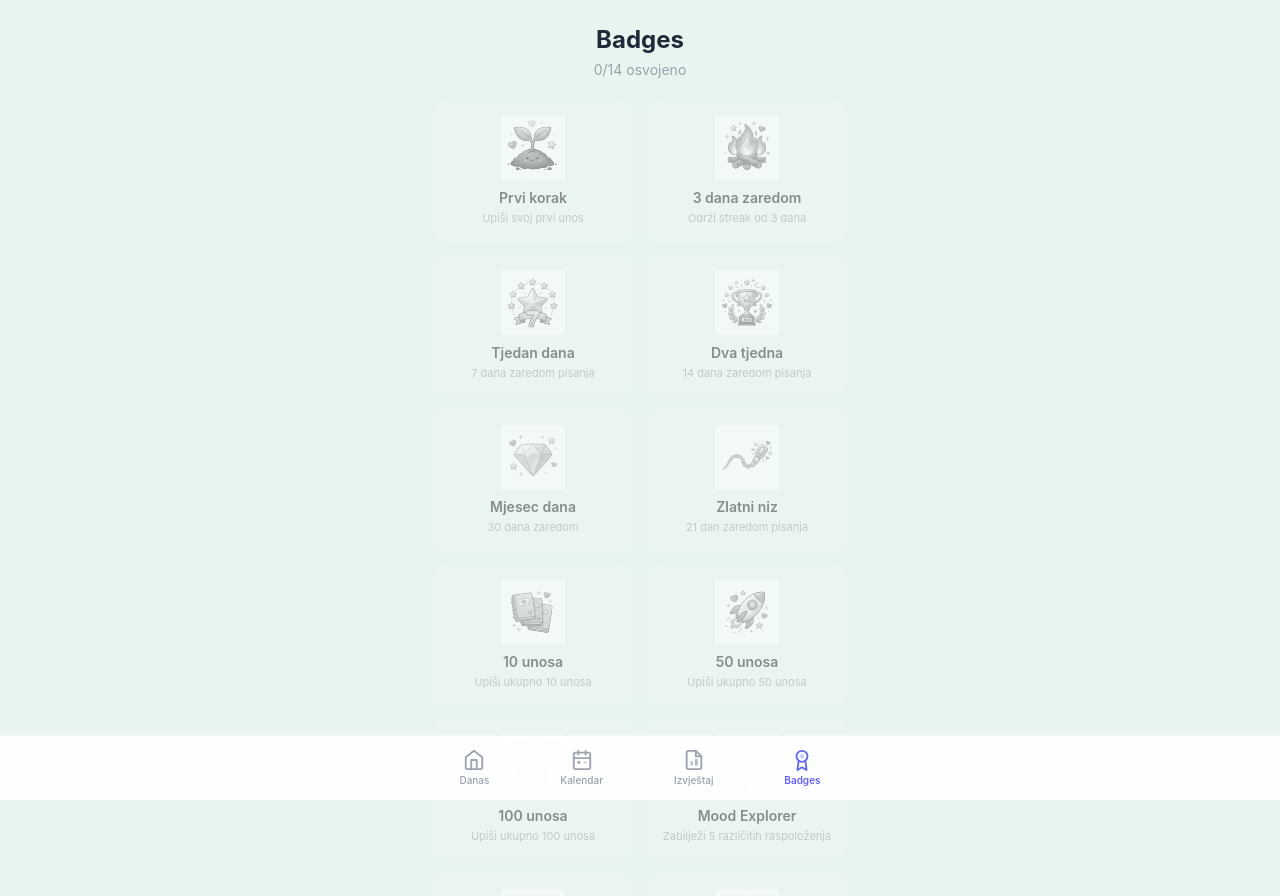
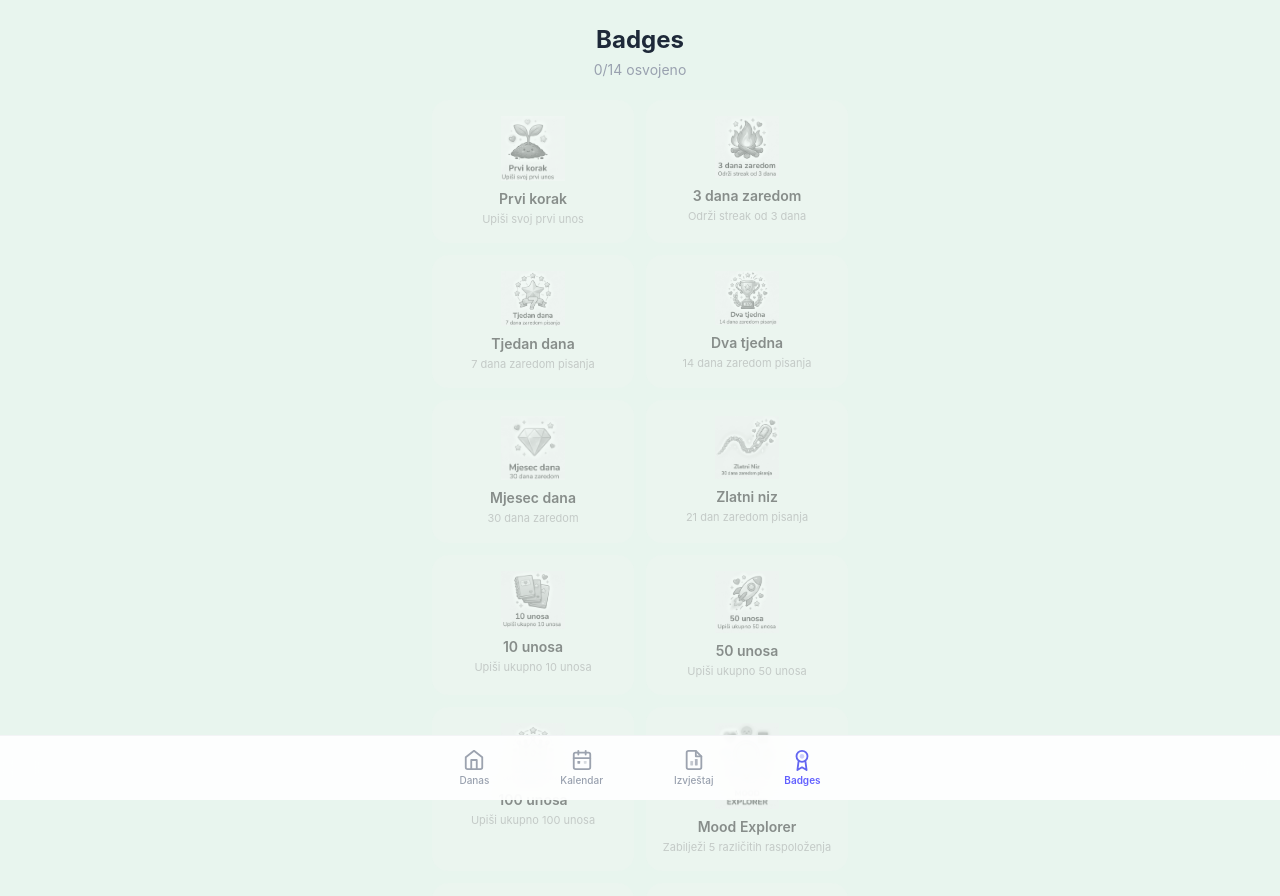
Before and after one commit to exotickarlo23/MOOD-MAP, a Next.js app: page /badges in a window 1280 px wide. Shown: the top 896 px of the page. Built offline with nearby package versions, Linux system fonts and the light colour scheme.

Commit message:
Fix badge paths to use updated PNGs from /public root (no background)
The user replaced all badge images in /public/ with new transparent
versions. Updated all icon paths to point to /public/ root files
instead of /public/BADGES/.

https://claude.ai/code/session_0175opRRmjmWENJ3ejWnAe59

```diff
--- a/src/app/badges/page.tsx
+++ b/src/app/badges/page.tsx
@@ -75,85 +75,85 @@ export default function BadgesPage() {
 
     setBadges([
       {
-        icon: '/BADGES/PRVI%20KORAK.png',
+        icon: '/prvi%20korak%20badge.png',
         title: 'Prvi korak',
         description: 'Upiši svoj prvi unos',
         earned: total >= 1,
       },
       {
-        icon: '/BADGES/3%20DANA.png',
+        icon: '/tri%20dana%20za%20redo%20mbadge.png',
         title: '3 dana zaredom',
         description: 'Održi streak od 3 dana',
         earned: longestStreak >= 3,
       },
       {
-        icon: '/BADGES/TJEDAN%20DANA.png',
+        icon: '/7%20daba%20za%20redo%20mbadge.png',
         title: 'Tjedan dana',
         description: '7 dana zaredom pisanja',
         earned: longestStreak >= 7,
       },
       {
-        icon: '/BADGES/DVA%20TJEDNA.png',
+        icon: '/dva%20tjedna%20za%20redom%20badge.png',
         title: 'Dva tjedna',
         description: '14 dana zaredom pisanja',
         earned: longestStreak >= 14,
       },
       {
-        icon: '/BADGES/MJESEC%20DANA.png',
+        icon: '/mjesec%20dana%20za%20redom%20badge.png',
         title: 'Mjesec dana',
         description: '30 dana zaredom',
         earned: longestStreak >= 30,
       },
       {
-        icon: '/BADGES/ZLATNI%20NIZ.png',
+        icon: '/zlatni%20niz%20badge.png',
         title: 'Zlatni niz',
         description: '21 dan zaredom pisanja',
         earned: longestStreak >= 21,
       },
       {
-        icon: '/BADGES/10%20UNOSA.png',
+        icon: '/10%20unosa%20badge.png',
         title: '10 unosa',
         description: 'Upiši ukupno 10 unosa',
         earned: total >= 10,
       },
       {
-        icon: '/BADGES/50%20UNOSA.png',
+        icon: '/50%20unosa%20badge.png',
         title: '50 unosa',
         description: 'Upiši ukupno 50 unosa',
         earned: total >= 50,
       },
       {
-        icon: '/BADGES/100%20UNOSA.png',
+        icon: '/100%20unosa%20badge.png',
         title: '100 unosa',
         description: 'Upiši ukupno 100 unosa',
         earned: total >= 100,
       },
       {
-        icon: '/BADGES/MOOD%20EXPLORER.png',
+        icon: '/mood%20explorer%20badge.png',
         title: 'Mood Explorer',
         description: 'Zabilježi 5 različitih raspoloženja',
         earned: uniqueMoods.size >= 5,
       },
       {
-        icon: '/BADGES/NO%C4%86NA%20PTICA.png',
+        icon: '/no%C4%87na%20ptica%20badge.png',
         title: 'Noćna ptica',
         description: 'Upiši unos između 22h i 4h',
         earned: hasNightEntry,
       },
       {
-        icon: '/BADGES/RANO%20USTAJANJE.png',
+        icon: '/rano%20ustajanje%20badge.png',
         title: 'Rano ustajanje',
         description: 'Upiši unos između 5h i 7h',
         earned: hasEarlyEntry,
       },
       {
-        icon: '/BADGES/POVRATAK.png',
+        icon: '/povratak%20badge.png',
         title: 'Povratak',
         description: 'Vrati se nakon pauze od 7+ dana',
         earned: hasComeback,
       },
       {
-        icon: '/BADGES/SEZONSKI%20DNEVNI%C4%8CAR.png',
+        icon: '/sezonski%20badge.png',
         title: 'Sezonski dnevničar',
         description: 'Upiši unose u barem 3 sezone',
         earned: seasons.size >= 3,
```
